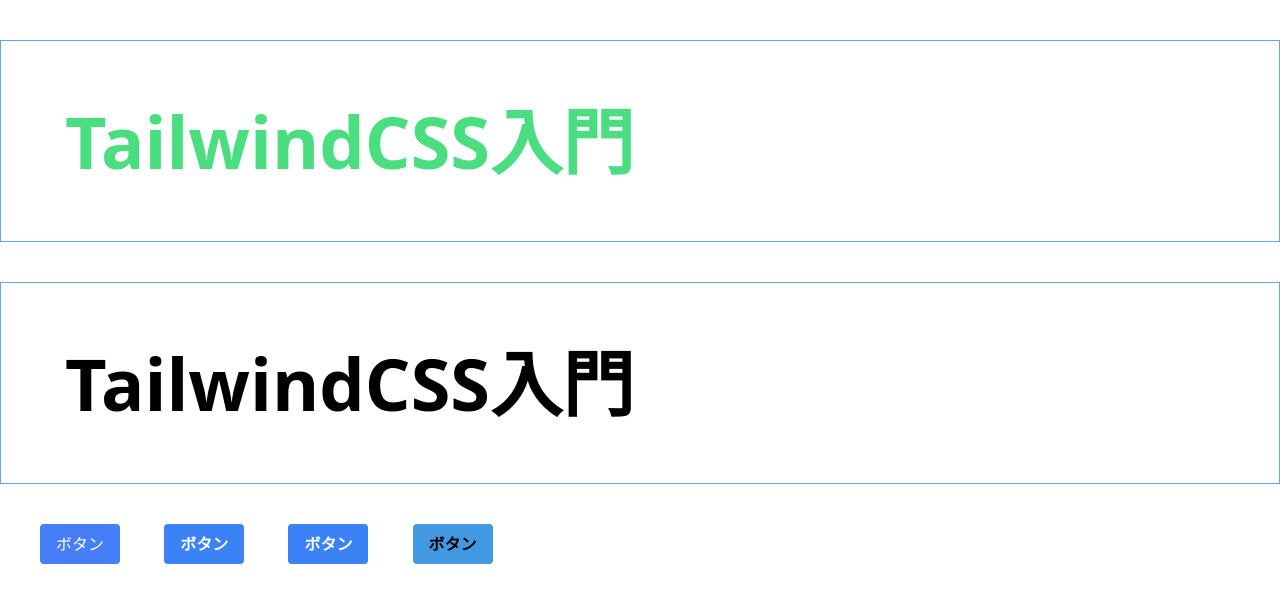
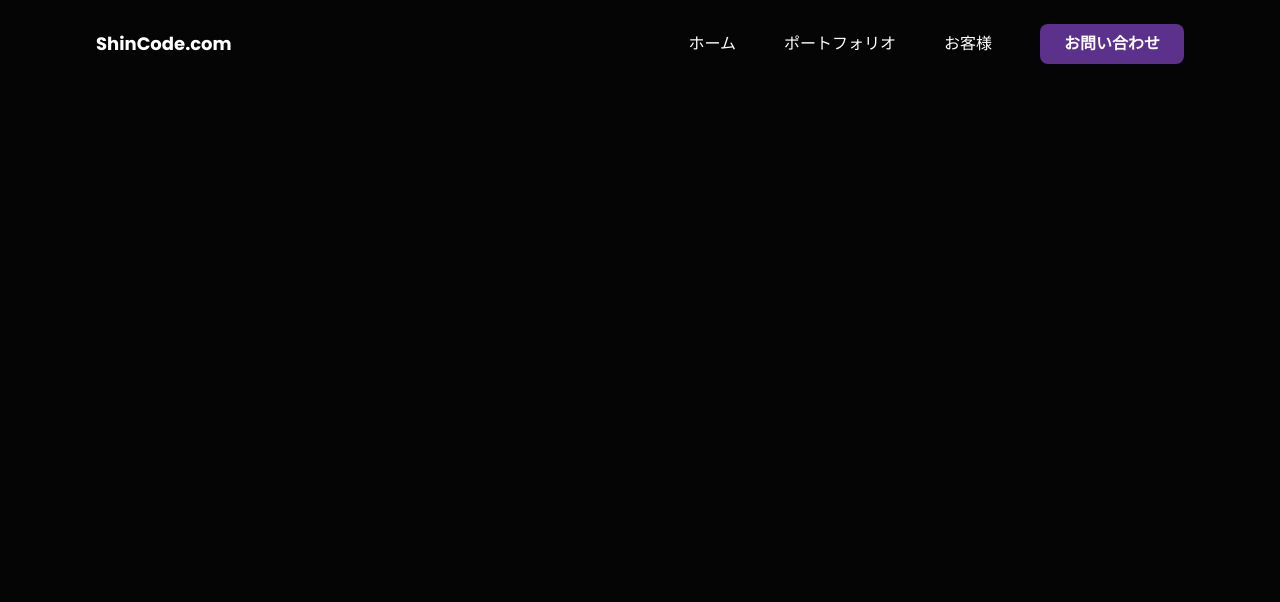
Before and after one commit to yuki546/tailwindcss-udemy-01, a website: page src/index.html in a window 1280 px wide. Drawn offline with Linux system fonts and the light colour scheme.

Commit message:
navigation-bar

```diff
--- a/src/index.html
+++ b/src/index.html
@@ -3,24 +3,35 @@
 
 <head>
   <meta charset="UTF-8">
+  <meta http-equiv="X-UA-Compatible" content="ie=edge">
   <meta name="viewport" content="width=device-width, initial-scale=1.0">
   <link href="./output.css" rel="stylesheet">
-  <title>TailwindCSS入門</title>
+  <title>ポートフォリオサイト</title>
+  <link rel="preconnect" href="https://fonts.googleapis.com">
+  <link rel="preconnect" href="https://fonts.gstatic.com" crossorigin>
+  <link
+    href="https://fonts.googleapis.com/css2?family=Poppins:ital,wght@0,100;0,200;0,300;0,400;0,500;0,600;0,700;0,800;0,900;1,100;1,200;1,300;1,400;1,500;1,600;1,700;1,800;1,900&display=swap"
+    rel="stylesheet"
+  >
+  <link rel="stylesheet" href="https://cdnjs.cloudflare.com/ajax/libs/font-awesome/6.5.2/css/all.min.css" integrity="sha512-SnH5WK+bZxgPHs44uWIX+LLJAJ9/2PkPKZ5QiAj6Ta86w+fsb2TkcmfRyVX3pBnMFcV7oQPJkl9QevSCWr3W6A==" crossorigin="anonymous" referrerpolicy="no-referrer" />
 </head>
 
-<body>
-  <div class="border border-blue-400 p-16 my-10">
-    <h1 class="lg:text-7xl font-bold text-3xl sm:text-red-400 md:text-blue-400 lg:text-pink-400 xl:text-green-400">
-      TailwindCSS入門</h1>
-  </div>
-  <div class="border border-blue-400 p-16 my-10">
-    <h1 class="text-7xl font-bold">TailwindCSS入門</h1>
-  </div>
-
-  <button class="easy-button">ボタン</button>
-  <button class="bg-blue-500 hover:bg-blue-600 text-white font-bold py-2 px-4 rounded ml-10">ボタン</button>
-  <button class="btn-blue btn">ボタン</button>
-  <button class="btn bg-primary-500">ボタン</button>
+<body class="font-poppins bg-body text-white">
+  <!-- ナビゲーションバー -->
+  <header class="py-6">
+    <div class="container mx-auto flex justify-between items-center px-8 md:px-14 lg:px-24 w-full">
+      <div class="text-lg font-bold">ShinCode.com</div>
+      <div class="space-x-12 hidden md:flex items-center">
+        <a href="#home" class="hover:text-selected-text transition-all duration-300">ホーム</a>
+        <a href="#portfolio" class="hover:text-selected-text transition-all duration-300">ポートフォリオ</a>
+        <a href="#clients" class="hover:text-selected-text transition-all duration-300">お客様</a>
+        <a href="#contact"><button class="px-6 py-2 bg-theme font-bold rounded-lg hover:bg-purple-600 transition-all duration-300">お問い合わせ</button></a>
+      </div>
+      <div class="md:hidden">
+        <i class="fa-solid fa-bars"></i>
+      </div>
+    </div>
+  </header>
 </body>
 
 </html>
--- a/tailwind.config.js
+++ b/tailwind.config.js
@@ -4,13 +4,14 @@
   theme: {
     extend: {
       colors: {
-        primary: {
-          100: "#ebf8ff",
-          300: "#90cdf4",
-          500: "#4299e1",
-        }
-      }
+        'body': '#050505',
+        'selected-text': '#A3A3FF',
+        'theme': '#5c318c',
+      },
     },
+    fontFamily: {
+      poppins: ["Poppins", "sans-serif"],
+    }
   },
   plugins: [],
 }
```
Also changed, not shown: src/output.css.
